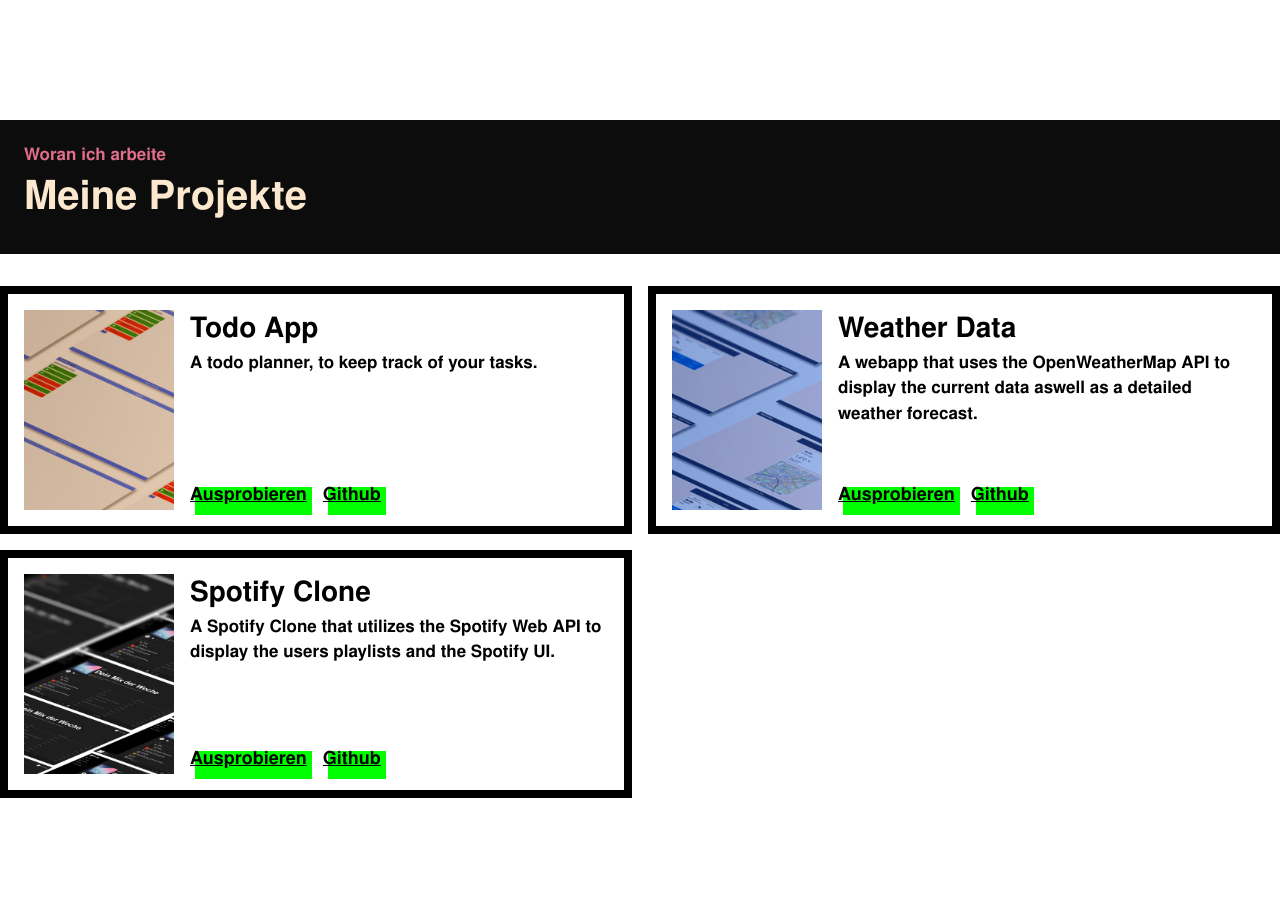
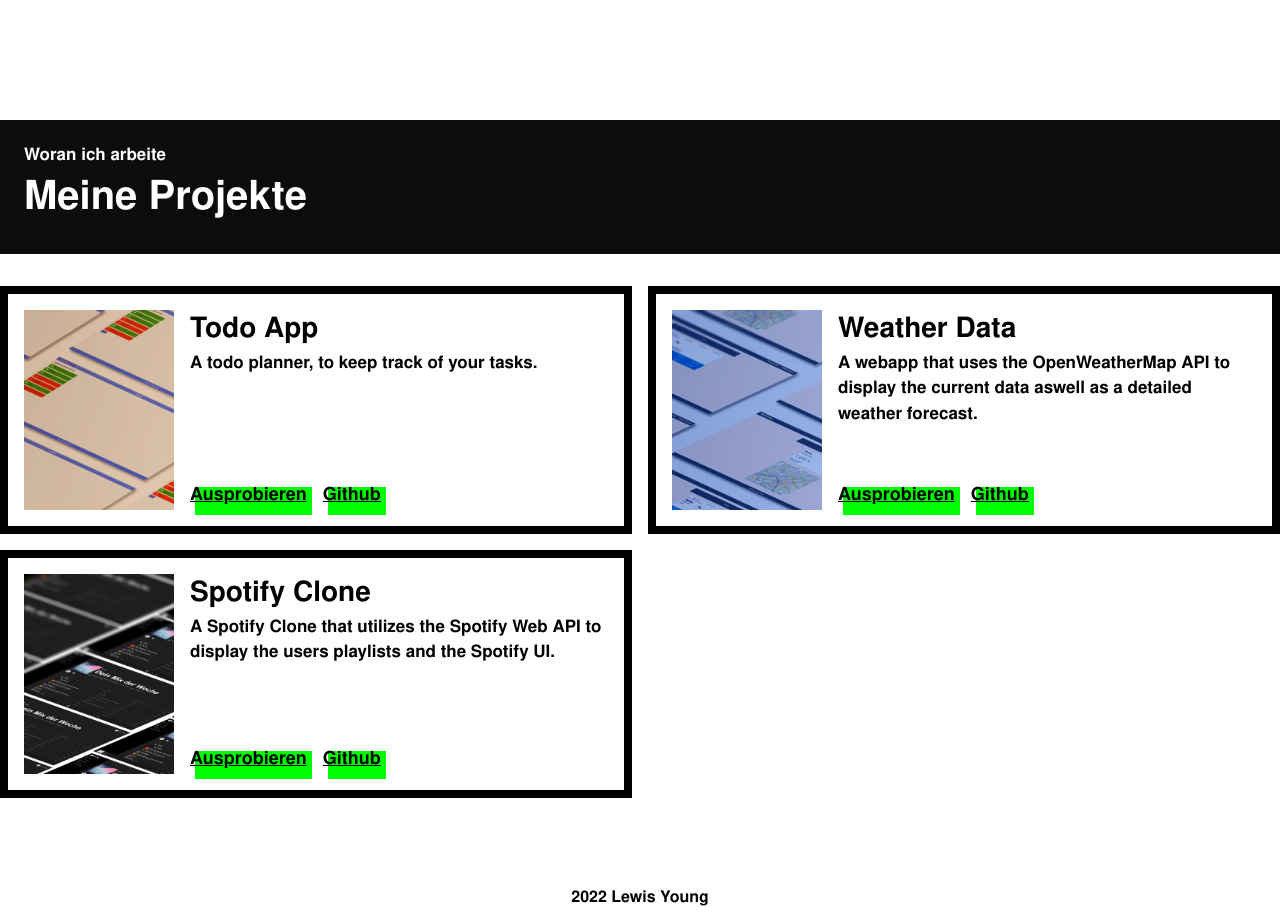
Before and after one commit to lewisyng/website, a Next.js app: page / in a window 1280 px wide. Shown: the part 680-1598 px from the top of the page. Before the commit the page ends 1478 px from the top, so only its background shows below. Built offline with nearby package versions, Linux system fonts and the light colour scheme.

Commit message:
add footer

```diff
--- a/components/Projects/Projects.tsx
+++ b/components/Projects/Projects.tsx
@@ -4,17 +4,21 @@ import Heading from '../UI/Heading/Heading'
 
 export const Projects = () => {
   return (
-    <>
-      <div className="border-[8px] bg-[#0c0c0c] text-[#fce8ce] border-[#0c0c0c] p-4">
-        <Heading variant="h4" className="text-[#e06d8a]">Woran ich arbeite</Heading>
+    <div className="mb-20">
+      <div className="border-[8px] border-[#0c0c0c] bg-[#0c0c0c] p-4 text-white">
+        <Heading variant="h4">
+          Woran ich arbeite
+        </Heading>
+
         <Heading variant="h2">Meine Projekte</Heading>
       </div>
-      <div className="mt-8 grid gap-4 grid-cols-1 md:grid-cols-2">
+
+      <div className="mt-8 grid grid-cols-1 gap-4 md:grid-cols-2">
         {projects.map((project: any, idx: number) => (
-            <Project project={project} key={idx} />
+          <Project project={project} key={idx} />
         ))}
       </div>
-    </>
+    </div>
   )
 }
 
--- /dev/null
+++ b/components/shared/Footer/Footer.tsx
@@ -0,0 +1,5 @@
+export const Footer = () => {
+  return <div className="flex justify-center p-2">2022 Lewis Young</div>
+}
+
+export default Footer
--- a/pages/_app.tsx
+++ b/pages/_app.tsx
@@ -1,10 +1,12 @@
 import '../styles/globals.css'
 import type { AppProps } from 'next/app'
+import Footer from '../components/shared/Footer/Footer'
 
 function MyApp({ Component, pageProps }: AppProps) {
   return (
     <div className="max-w-[100vw] relative overflow-hidden">
       <Component {...pageProps} />
+      <Footer />
     </div>
   )
 }
```
